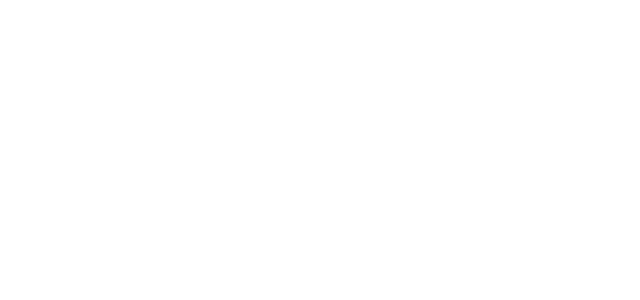
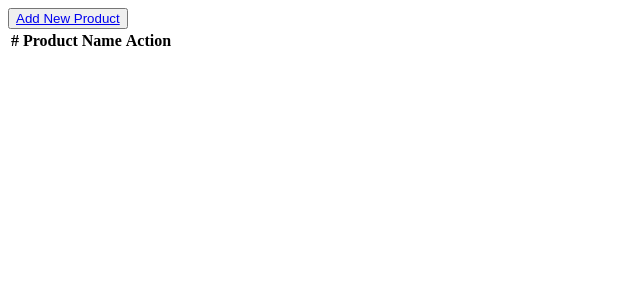
Before and after one commit to sontv8/web502-we17309, a React (Vite) app in the folder we17309-react/: page /admin/products in a window 1280 px wide. Before the commit this address had no page. Shown: the top 300 px of the page, without its empty margins (0-640 px from the left). Built offline with nearby package versions, Linux system fonts and the light colour scheme; data requests are answered from the project's data file.

Commit message:
Buổi 6: admin - dashboard, quản lý sản phẩm, thêm mới

```diff
--- a/we17309-react/src/App.jsx
+++ b/we17309-react/src/App.jsx
@@ -5,6 +5,9 @@ import ProductPage from './pages/Product'
 import React, { useEffect, useState } from 'react'
 import ProductDetailPage from './pages/ProductDetail'
 import { deleteProduct, getAllProduct } from './api/product'
+import Dashboard from './pages/admin/Dashboard'
+import ProductManagementPage from './pages/admin/ProductManagement'
+import AddProductPage from './pages/admin/AddProduct'
 
 
 function App() {
@@ -21,12 +24,17 @@ function App() {
     // }).then(() => setProduct(products.filter(product => product.id !== id)))
     deleteProduct(id).then(() => setProduct(products.filter(product => product.id !== id)))
   }
+  const onHandleAdd = (product) => { }
+  const onHandleUpdate = (product) => { }
   return (
     <div className="App">
       <Routes>
         <Route path='/' element={<HomePage />} />
         <Route path='/products' element={<ProductPage products={products} onRemove={onHandleRemove} />} />
         <Route path='/products/:id' element={<ProductDetailPage />} />
+        <Route path='/admin' element={<Dashboard />} />
+        <Route path='/admin/products' element={<ProductManagementPage />} />
+        <Route path='/admin/products/add' element={<AddProductPage />} />
         {/* useParams() */}
       </Routes>
     </div >
--- /dev/null
+++ b/we17309-react/src/pages/admin/AddProduct.jsx
@@ -0,0 +1,9 @@
+import React from 'react'
+
+const AddProductPage = () => {
+    return (
+        <div>AddProductPage</div>
+    )
+}
+
+export default AddProductPage
--- /dev/null
+++ b/we17309-react/src/pages/admin/Dashboard.jsx
@@ -0,0 +1,9 @@
+import React from 'react'
+
+const Dashboard = () => {
+    return (
+        <div>Dashboard</div>
+    )
+}
+
+export default Dashboard
--- /dev/null
+++ b/we17309-react/src/pages/admin/ProductManagement.jsx
@@ -0,0 +1,25 @@
+import React from 'react'
+import { Link } from 'react-router-dom'
+
+const ProductManagementPage = () => {
+    return (
+        <div>
+            {/* <button><a href="/admin/products/add">Add New Product</a></button> */}
+            <button><Link to={'/admin/products/add'}>Add New Product</Link></button>
+            <table>
+                <thead>
+                    <tr>
+                        <th>#</th>
+                        <th>Product Name</th>
+                        <th>Action</th>
+                    </tr>
+                </thead>
+                <tbody>
+
+                </tbody>
+            </table>
+        </div>
+    )
+}
+
+export default ProductManagementPage
```
Also changed, not shown: we17309-react/src/pages/admin/UpdateProduct.jsx (added).
